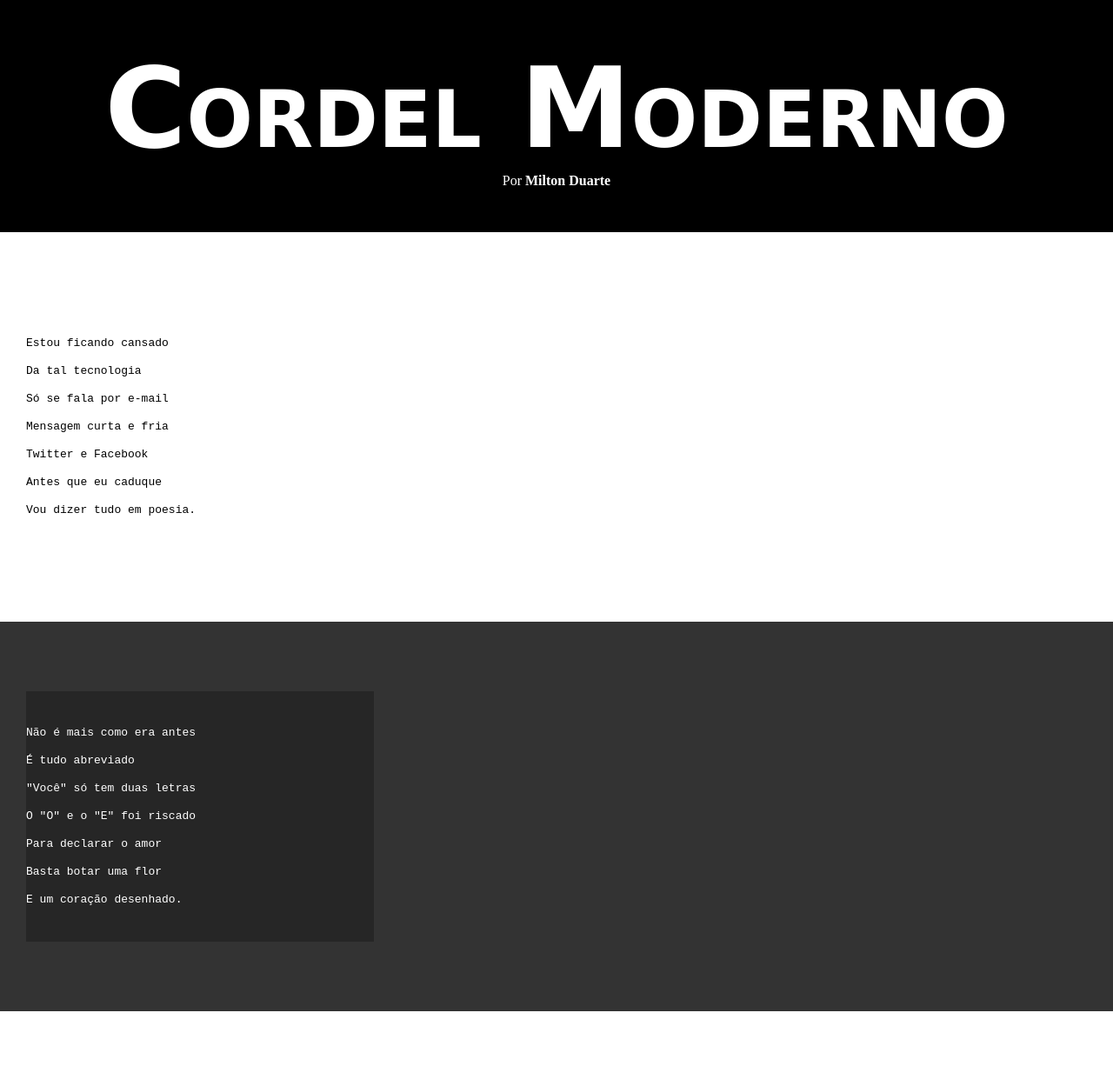
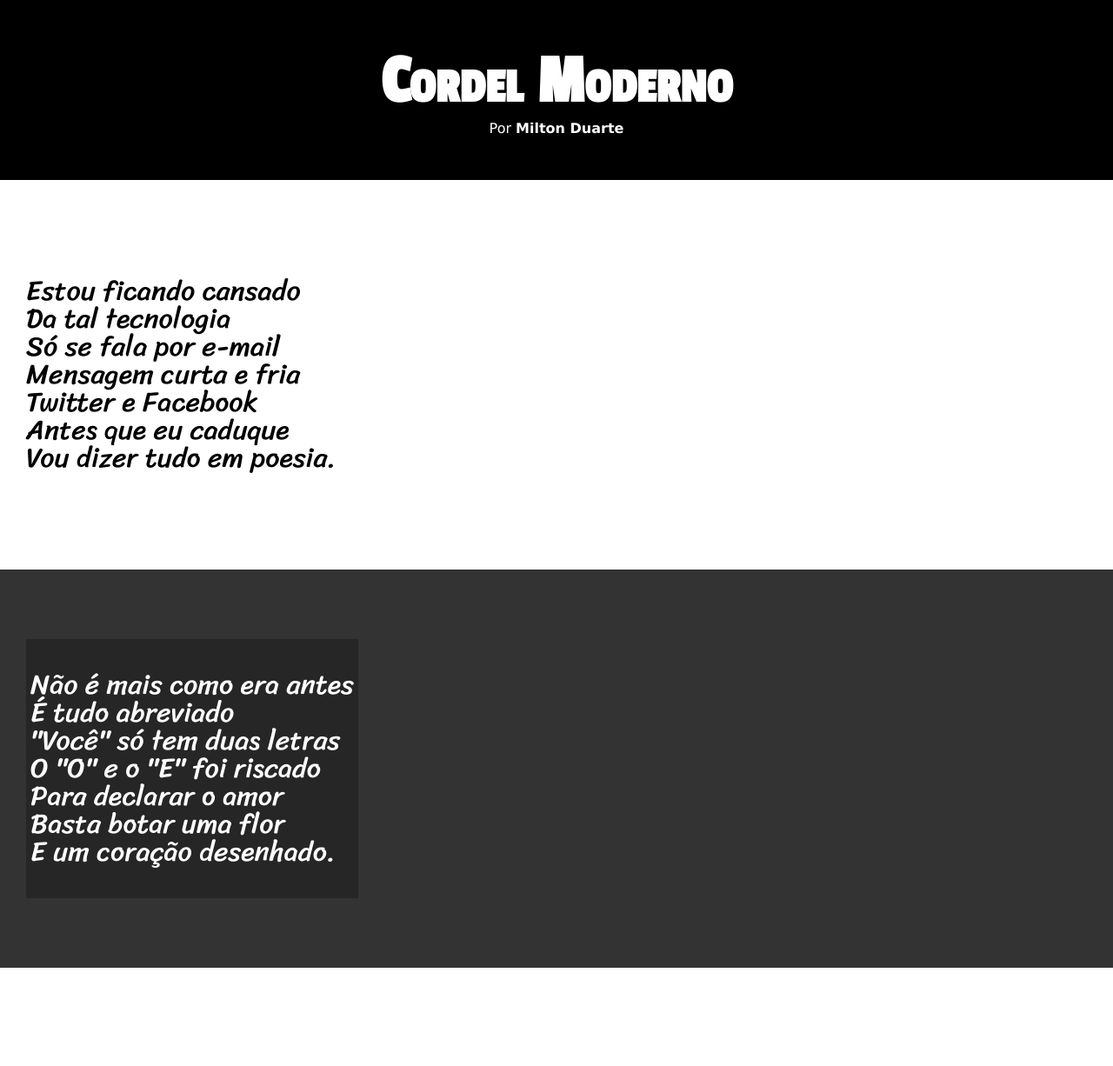
Before and after one commit to JulianoCorreia/HTML-CSS, a plain HTML site: page Desafios/modulo-02/desafio012/index.html in a window 1280 px wide. Shown: the top 1226 px of the page at 87% size. Drawn offline with Linux system fonts and the light colour scheme.

Commit message:
Update style.css

```diff
--- a/Desafios/modulo-02/desafio012/style.css
+++ b/Desafios/modulo-02/desafio012/style.css
@@ -1,11 +1,12 @@
+@import url('https://fonts.googleapis.com/css2?family=Passion+One&display=swap');
+
+@import url('https://fonts.googleapis.com/css2?family=Sriracha&display=swap');
+
 * {
     padding: 0;
     margin: 0;
+    font-size: 1em;
 }
-
-@import url('https://fonts.googleapis.com/css2?family=Passion+One&display=swap');
-
-@import url('https://fonts.googleapis.com/css2?family=Sriracha&display=swap');
 
 :root {
     --fonte1: Verdana, Geneva, Tahoma, sans-serif;
@@ -17,6 +18,7 @@ html,
 body {
     min-height: 100vh;
     background-color: darkgray;
+    font-family: var(--fonte1);
 }
 
 header {
@@ -29,7 +31,7 @@ header>h1 {
     padding-top: 50px;
     font-variant: small-caps;
     font-family: var(--fonte2);
-    font-size: 10vw;
+    font-size: 10vh;
 }
 
 header>p {
@@ -50,6 +52,8 @@ footer a:hover {
 
 pre {
     white-space: pre-line;
+    font-family: var(--fonte3);
+    font-size: 2em;
 }
 
 section {
@@ -57,6 +61,7 @@ section {
     padding-bottom: 10vh;
     line-height: 2em;
     padding-left: 30px;
+    font-size: 2vh;
 }
 
 section.normal {
@@ -70,8 +75,10 @@ section.imagem {
 }
 
 section.imagem>pre {
-    width: 400px;
+    display: inline-block;
+    padding: 5px;
     background-color: rgba(0, 0, 0, 0.253);
+    text-align: justify;
 }
 
 footer {
@@ -79,4 +86,5 @@ footer {
     color: white;
     text-align: center;
     padding: 10px;
+    font-size: .8em;
 }
```
